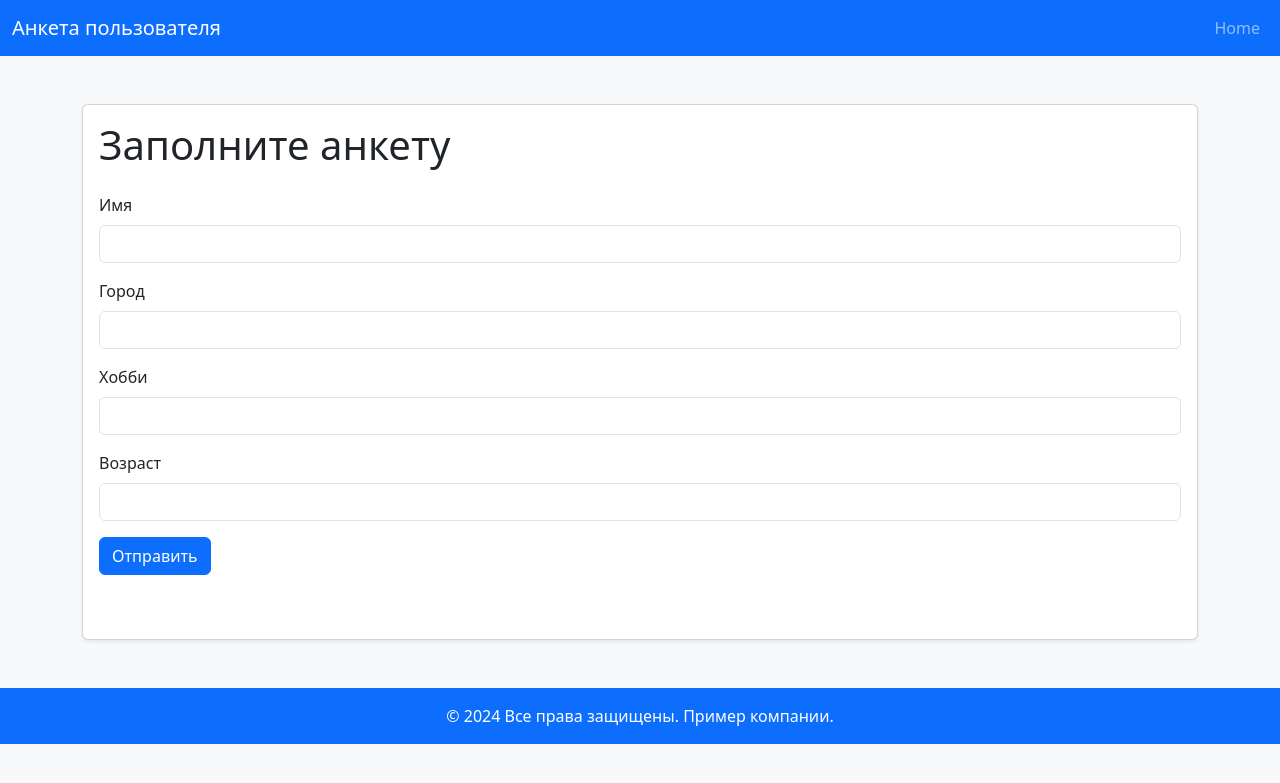
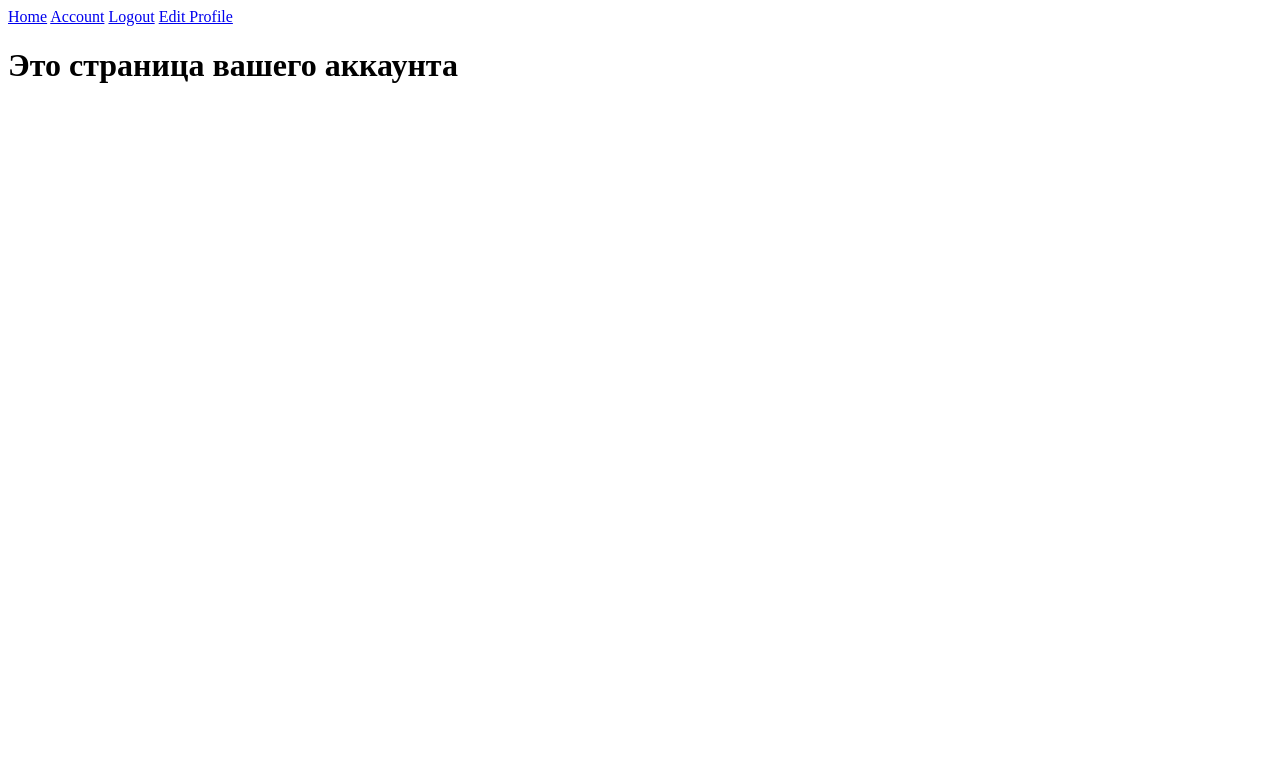
Before and after one commit to palex08/Lesson_Flask_forms, a Flask app: page /account in a window 1280 px wide. Shown: the top 783 px of the page. Run offline with Flask 3, Linux system fonts and the light colour scheme; the visitor is signed in with stand-in values (Sample User, id 1).

Commit message:
Finish Home Work

```diff
--- /dev/null
+++ b/app/create_db.py
@@ -0,0 +1,6 @@
+from app import db, app
+from app.models import User
+
+
+with app.app_context():
+    db.create_all()
--- a/app/models.py
+++ b/app/models.py
@@ -1,11 +1,11 @@
+
+
 from app import db, login_manager
 from flask_login import UserMixin
-
 
 @login_manager.user_loader
 def load_user(user_id):
     return User.query.get(int(user_id))
-
 
 class User(db.Model, UserMixin):
     id = db.Column(db.Integer, primary_key=True)
@@ -14,4 +14,4 @@ class User(db.Model, UserMixin):
     password = db.Column(db.String(60), nullable=False)
 
     def __repr__(self):
-        return f"Use: {self.username}, email: {self.email}"
+        return f'User: {self.username}, email: {self.email}'
--- a/app/routes.py
+++ b/app/routes.py
@@ -1,16 +1,13 @@
-from flask import Flask, render_template, request, redirect, url_for
-from flask_sqlalchemy import SQLAlchemy
+from flask import render_template, request, redirect, url_for, flash
 from flask_login import login_user, logout_user, current_user, login_required
 from app.models import User
 from app import app, db, bcrypt
-from app.forms import RegistrationForm, LoginForm
-
+from app.forms import RegistrationForm, LoginForm, UpdateAccountForm
 
 @app.route('/')
 @app.route('/home')
 def home():
     return render_template('home.html')
-
 
 @app.route('/register', methods=['GET', 'POST'])
 def register():
@@ -22,10 +19,9 @@ def register():
         user = User(username=form.username.data, email=form.email.data, password=hashed_password)
         db.session.add(user)
         db.session.commit()
-        flash('Your account has been created! You are now able to log in', category='success')
+        flash('Вы успешно зарегистрировались!', 'success')
         return redirect(url_for('login'))
-    return render_template('register.html')
-
+    return render_template('register.html', form=form, title='Register')
 
 @app.route('/login', methods=['GET', 'POST'])
 def login():
@@ -35,11 +31,11 @@ def login():
     if form.validate_on_submit():
         user = User.query.filter_by(email=form.email.data).first()
         if user and bcrypt.check_password_hash(user.password, form.password.data):
-            login_user(user, remember=form.remember_me.data)
+            login_user(user, remember=form.remember.data)
             return redirect(url_for('home'))
         else:
-            flash('Login Unsuccessful. Please check email and password', category='danger')
-    return render_template('login.html')
+            flash('Введены неверные данные')
+    return render_template('login.html', form=form, title='Login')
 
 
 @app.route('/logout')
@@ -47,8 +43,25 @@ def logout():
     logout_user()
     return redirect(url_for('home'))
 
-
 @app.route('/account')
 @login_required
 def account():
     return render_template('account.html')
+
+@app.route('/edit_profile', methods=['GET', 'POST'])
+@login_required
+def edit_profile():
+    form = UpdateAccountForm()
+    if form.validate_on_submit():
+        if form.password.data:
+            hashed_password = bcrypt.generate_password_hash(form.password.data).decode('utf-8')
+            current_user.password = hashed_password
+        current_user.username = form.username.data
+        current_user.email = form.email.data
+        db.session.commit()
+        flash('Your account has been updated!', 'success')
+        return redirect(url_for('account'))
+    elif request.method == 'GET':
+        form.username.data = current_user.username
+        form.email.data = current_user.email
+    return render_template('edit_profile.html', form=form)
--- a/app/templates/account.html
+++ b/app/templates/account.html
@@ -1,86 +1,9 @@
-<!DOCTYPE html>
-<html lang="ru">
-<head>
-    <meta charset="UTF-8">
-    <meta name="viewport" content="width=device-width, initial-scale=1.0">
-    <title>Анкета пользователя</title>
-    <link href="https://cdn.jsdelivr.net/npm/bootstrap@5.3.3/dist/css/bootstrap.min.css" rel="stylesheet">
-</head>
-<body class="bg-light text-dark">
+{% extends "base.html" %}
 
+{% block title %}
+аккаунт
+{% endblock %}
 
-<nav class="navbar navbar-expand-lg navbar-dark bg-primary">
-    <div class="container-fluid">
-        <a class="navbar-brand" href="{{ url_for('user_form') }}">Анкета пользователя</a>
-        <button class="navbar-toggler" type="button" data-bs-toggle="collapse" data-bs-target="#navbarNav" aria-controls="navbarNav" aria-expanded="false" aria-label="Toggle navigation">
-            <span class="navbar-toggler-icon"></span>
-        </button>
-        <div class="collapse navbar-collapse" id="navbarNav">
-            <ul class="navbar-nav ms-auto">
-                <li class="nav-item">
-                    <a class="nav-link {% if request.endpoint == 'user_form' %}active{% endif %}" href="{{ url_for('user_form') }}">Home</a>
-                </li>
-            </ul>
-        </div>
-    </div>
-</nav>
-
-
-<div class="container mt-5">
-    <div class="card shadow-sm">
-        <div class="card-body">
-            <h1 class="card-title mb-4">Заполните анкету</h1>
-            <form method="POST">
-                <div class="mb-3">
-                    <label for="name" class="form-label">Имя</label>
-                    <input type="text" class="form-control" id="name" name="name" required>
-                </div>
-                <div class="mb-3">
-                    <label for="city" class="form-label">Город</label>
-                    <input type="text" class="form-control" id="city" name="city" required>
-                </div>
-                <div class="mb-3">
-                    <label for="hobby" class="form-label">Хобби</label>
-                    <input type="text" class="form-control" id="hobby" name="hobby" required>
-                </div>
-                <div class="mb-3">
-                    <label for="age" class="form-label">Возраст</label>
-                    <input type="number" class="form-control" id="age" name="age" required>
-                </div>
-                <button type="submit" class="btn btn-primary">Отправить</button>
-            </form>
-
-
-            <div class="container mt-5">
-                <div class="row">
-                    {% for user in users %}
-                    <div class="col-md-4 mb-4">
-                        <div class="card h-100">
-                            <div class="card-header bg-primary text-white">
-                                Данные пользователя
-                            </div>
-                            <ul class="list-group list-group-flush">
-                                <li class="list-group-item"><strong>Имя:</strong> {{user.name}}</li>
-                                <li class="list-group-item"><strong>Город:</strong> {{user.city}}</li>
-                                <li class="list-group-item"><strong>Хобби:</strong> {{user.hobby}}</li>
-                                <li class="list-group-item"><strong>Возраст:</strong> {{user.age}}</li>
-                            </ul>
-                        </div>
-                    </div>
-                    {% endfor %}
-                </div>
-            </div>
-        </div>
-    </div>
-</div>
-
-<!-- Футер -->
-<footer class="bg-primary text-white text-center py-3 mt-5">
-    <div class="container">
-        <p class="mb-0">© 2024 Все права защищены. Пример компании.</p>
-    </div>
-</footer>
-
-<script src="https://cdn.jsdelivr.net/npm/bootstrap@5.3.3/dist/js/bootstrap.bundle.min.js"></script>
-</body>
-</html>
+{% block content %}
+<h1>Это страница вашего аккаунта</h1>
+{% endblock %}
--- a/app/templates/base.html
+++ b/app/templates/base.html
@@ -2,9 +2,38 @@
 <html lang="en">
 <head>
     <meta charset="UTF-8">
-    <title>Title</title>
+    <title>
+        {% block title %}
+
+        {% endblock %}
+    </title>
 </head>
 <body>
 
+<nav>
+    <a href="{{ url_for('home') }}">Home</a>
+    {% if current_user.is_authenticated %}
+    <a href="{{ url_for('account') }}">Account</a>
+    <a href="{{ url_for('logout') }}">Logout</a>
+    <a href="{{ url_for('edit_profile') }}">Edit Profile</a>
+    {% else %}
+    <a href="{{ url_for('login') }}">Login</a>
+    <a href="{{ url_for('register') }}">Register</a>
+    {% endif %}
+</nav>
+
+<div>
+    {% with messages = get_flashed_messages(with_categories=true) %}
+    {% if messages %}
+    {% for category, message in messages %}
+    <div class="{{ category }}">{{ message }}</div>
+    {% endfor %}
+    {% endif %}
+    {% endwith %}
+    {% block content %}{% endblock %}
+
+</div>
+
+
 </body>
 </html>
```
Also changed, not shown: app/forms.py (+23 -4 lines), app/templates/edit_profile.html (added, +32 -0 lines), app/templates/home.html (+8 -9 lines), app/templates/login.html (+28 -9 lines), app/templates/register.html (+32 -9 lines).
